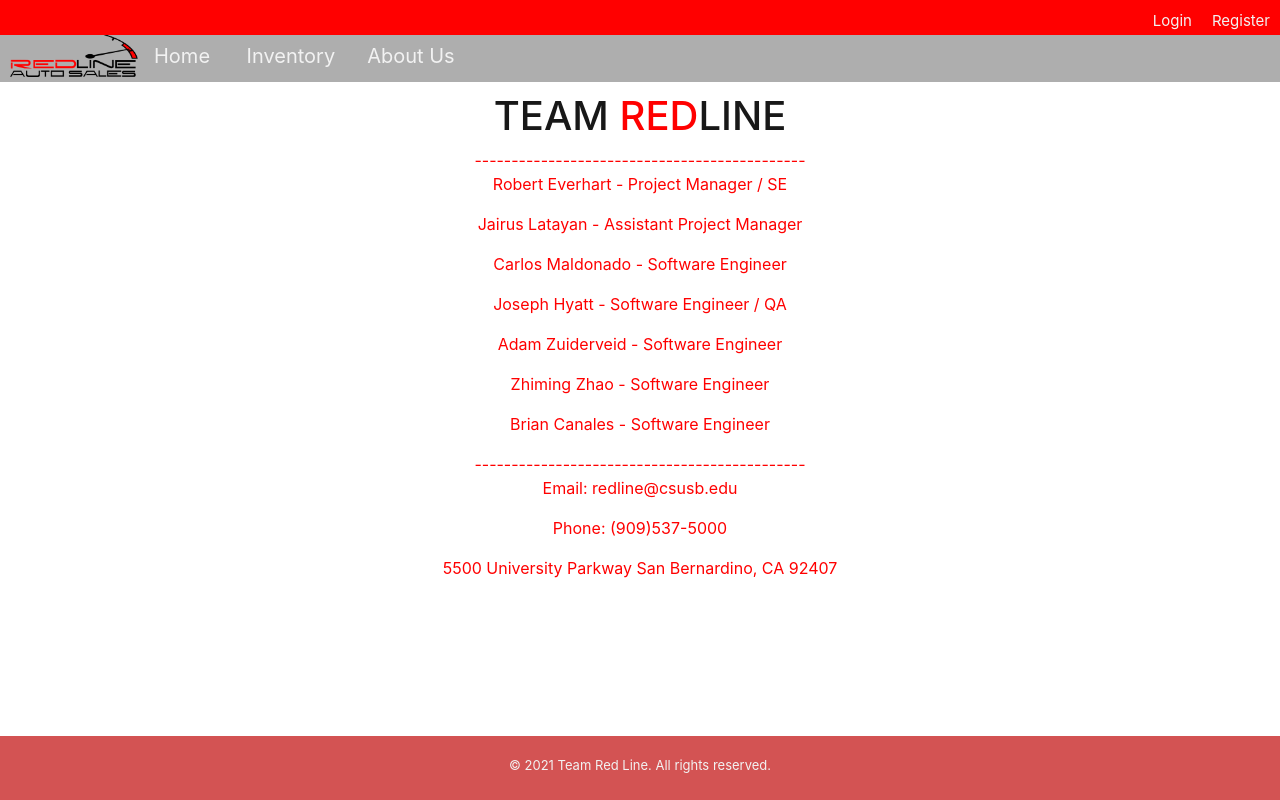
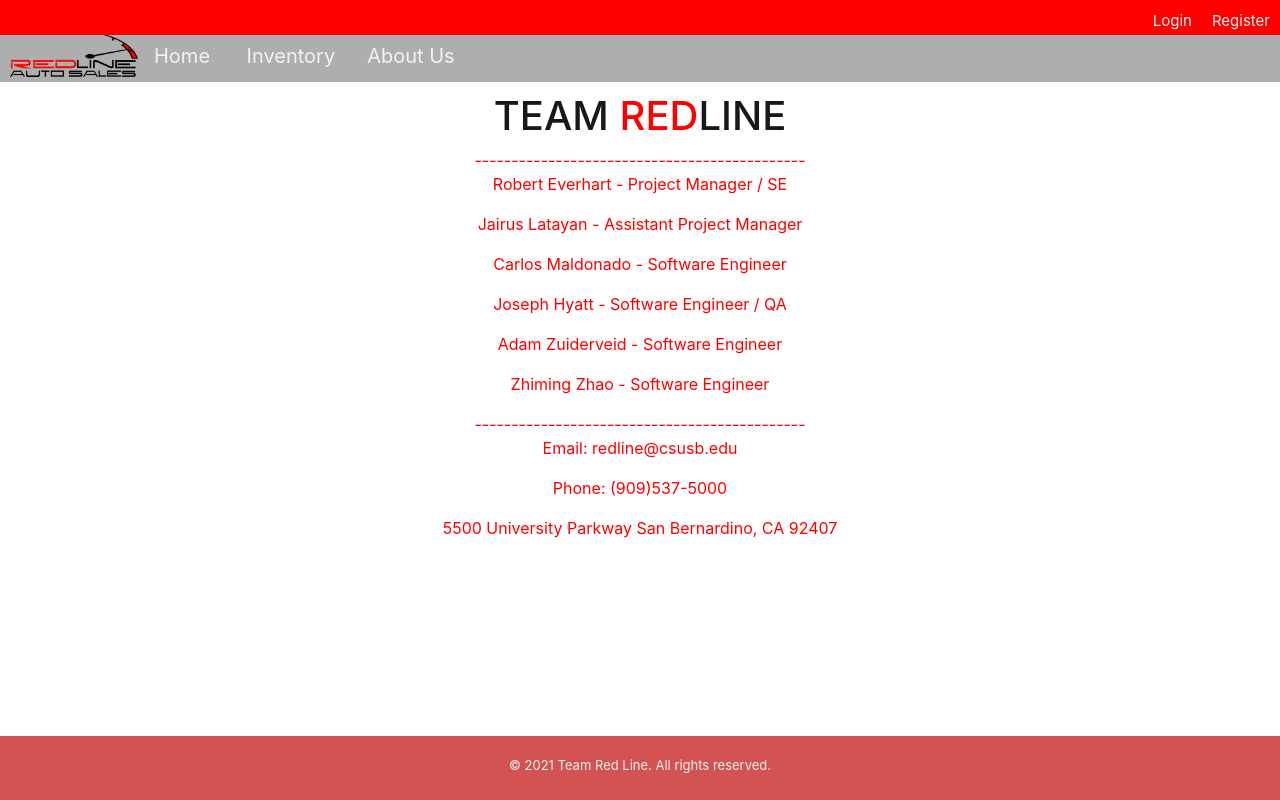
Before and after one commit to josephhyatt/red_line, a React (Create React App) app: page /Contact in a window 1280 px wide. Built offline with nearby package versions, Linux system fonts and the light colour scheme; no server answers.

Commit message:
Update Contact.js
removed team member who didn't contribute.

```diff
--- a/src/components/Contact.js
+++ b/src/components/Contact.js
@@ -34,7 +34,6 @@ class Contact extends Component {
 						<p>Joseph Hyatt - Software Engineer / QA</p>
 						<p>Adam Zuiderveid - Software Engineer</p>
 						<p>Zhiming Zhao - Software Engineer</p>
-						<p>Brian Canales - Software Engineer</p>
 						<span style={{ color: "red" }}>
 							---------------------------------------------
 						</span>
```
